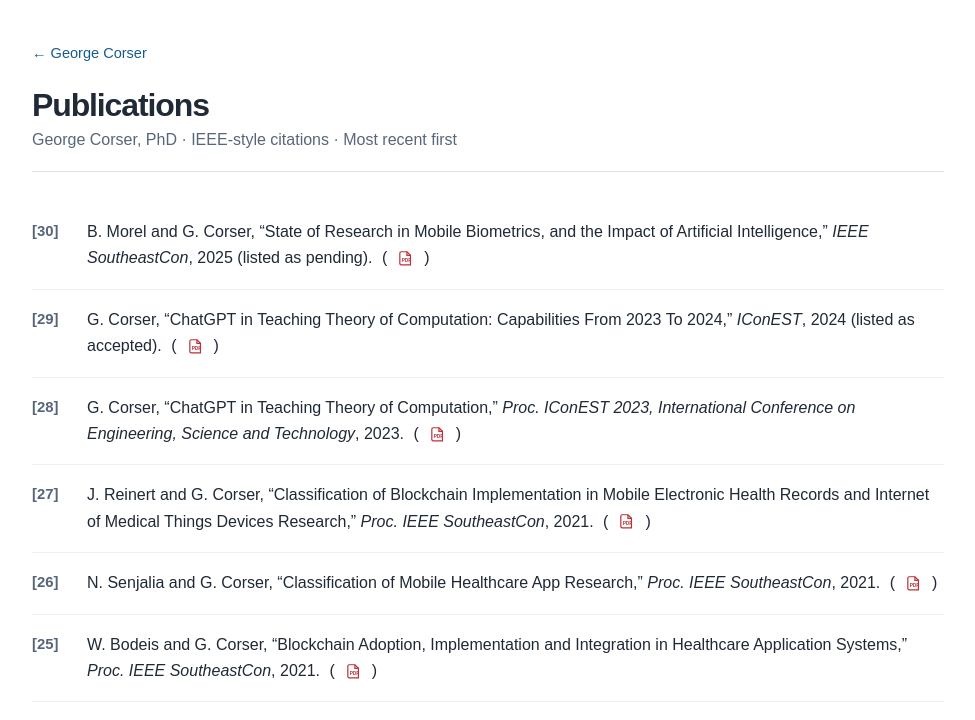
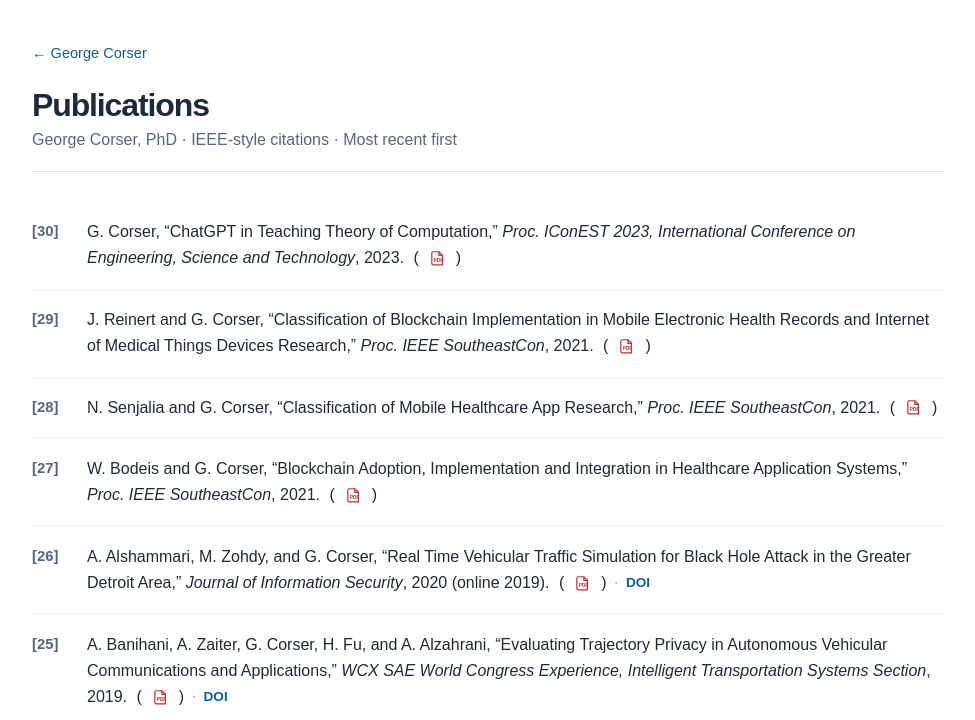
Before and after one commit to gpcorser/gpcorser.github.io, a plain HTML site: page papers/index.html in a window 1280 px wide. Shown: the top 720 px of the page, without its empty margins (152-1127 px from the left). Drawn offline with Linux system fonts and the light colour scheme.

Commit message:
added all scholarly papers through 2023

```diff
--- a/papers/index.html
+++ b/papers/index.html
@@ -25,8 +25,6 @@ footer{color:#687585;font-size:.84rem;margin-top:25px}
 <a class="toplink" href="https://gpcorser.github.io/">← George Corser</a>
 <header><h1>Publications</h1><p class="subtitle">George Corser, PhD · IEEE-style citations · Most recent first</p></header>
 <ol>
-<li><span class="citation">B. Morel and G. Corser, “State of Research in Mobile Biometrics, and the Impact of Artificial Intelligence,” <em>IEEE SoutheastCon</em>, 2025 (listed as pending).</span> <span class="links">(<a class="pdf" href="https://gpcorser.github.io/papers/paper30.pdf" title="Open paper30.pdf" aria-label="Open PDF: State of Research in Mobile Biometrics, and the Impact of Artificial Intelligence"><svg viewBox="0 0 24 24" width="17" height="17" aria-hidden="true"><path d="M6 2.5h8l5 5V21H6a2 2 0 0 1-2-2V4.5a2 2 0 0 1 2-2Z" fill="none" stroke="currentColor" stroke-width="1.7"/><path d="M14 2.5v5h5" fill="none" stroke="currentColor" stroke-width="1.7"/><text x="6.6" y="17.3" font-size="6.8" font-weight="bold" fill="currentColor">PDF</text></svg><span class="sr-only">PDF</span></a>)</span></li>
-<li><span class="citation">G. Corser, “ChatGPT in Teaching Theory of Computation: Capabilities From 2023 To 2024,” <em>IConEST</em>, 2024 (listed as accepted).</span> <span class="links">(<a class="pdf" href="https://gpcorser.github.io/papers/paper29.pdf" title="Open paper29.pdf" aria-label="Open PDF: ChatGPT in Teaching Theory of Computation: Capabilities From 2023 To 2024"><svg viewBox="0 0 24 24" width="17" height="17" aria-hidden="true"><path d="M6 2.5h8l5 5V21H6a2 2 0 0 1-2-2V4.5a2 2 0 0 1 2-2Z" fill="none" stroke="currentColor" stroke-width="1.7"/><path d="M14 2.5v5h5" fill="none" stroke="currentColor" stroke-width="1.7"/><text x="6.6" y="17.3" font-size="6.8" font-weight="bold" fill="currentColor">PDF</text></svg><span class="sr-only">PDF</span></a>)</span></li>
 <li><span class="citation">G. Corser, “ChatGPT in Teaching Theory of Computation,” <em>Proc. IConEST 2023, International Conference on Engineering, Science and Technology</em>, 2023.</span> <span class="links">(<a class="pdf" href="https://gpcorser.github.io/papers/paper28.pdf" title="Open paper28.pdf" aria-label="Open PDF: ChatGPT in Teaching Theory of Computation"><svg viewBox="0 0 24 24" width="17" height="17" aria-hidden="true"><path d="M6 2.5h8l5 5V21H6a2 2 0 0 1-2-2V4.5a2 2 0 0 1 2-2Z" fill="none" stroke="currentColor" stroke-width="1.7"/><path d="M14 2.5v5h5" fill="none" stroke="currentColor" stroke-width="1.7"/><text x="6.6" y="17.3" font-size="6.8" font-weight="bold" fill="currentColor">PDF</text></svg><span class="sr-only">PDF</span></a>)</span></li>
 <li><span class="citation">J. Reinert and G. Corser, “Classification of Blockchain Implementation in Mobile Electronic Health Records and Internet of Medical Things Devices Research,” <em>Proc. IEEE SoutheastCon</em>, 2021.</span> <span class="links">(<a class="pdf" href="https://gpcorser.github.io/papers/paper27.pdf" title="Open paper27.pdf" aria-label="Open PDF: Classification of Blockchain Implementation in Mobile Electronic Health Records and Internet of Medical Things Devices Research"><svg viewBox="0 0 24 24" width="17" height="17" aria-hidden="true"><path d="M6 2.5h8l5 5V21H6a2 2 0 0 1-2-2V4.5a2 2 0 0 1 2-2Z" fill="none" stroke="currentColor" stroke-width="1.7"/><path d="M14 2.5v5h5" fill="none" stroke="currentColor" stroke-width="1.7"/><text x="6.6" y="17.3" font-size="6.8" font-weight="bold" fill="currentColor">PDF</text></svg><span class="sr-only">PDF</span></a>)</span></li>
 <li><span class="citation">N. Senjalia and G. Corser, “Classification of Mobile Healthcare App Research,” <em>Proc. IEEE SoutheastCon</em>, 2021.</span> <span class="links">(<a class="pdf" href="https://gpcorser.github.io/papers/paper26.pdf" title="Open paper26.pdf" aria-label="Open PDF: Classification of Mobile Healthcare App Research"><svg viewBox="0 0 24 24" width="17" height="17" aria-hidden="true"><path d="M6 2.5h8l5 5V21H6a2 2 0 0 1-2-2V4.5a2 2 0 0 1 2-2Z" fill="none" stroke="currentColor" stroke-width="1.7"/><path d="M14 2.5v5h5" fill="none" stroke="currentColor" stroke-width="1.7"/><text x="6.6" y="17.3" font-size="6.8" font-weight="bold" fill="currentColor">PDF</text></svg><span class="sr-only">PDF</span></a>)</span></li>
```
